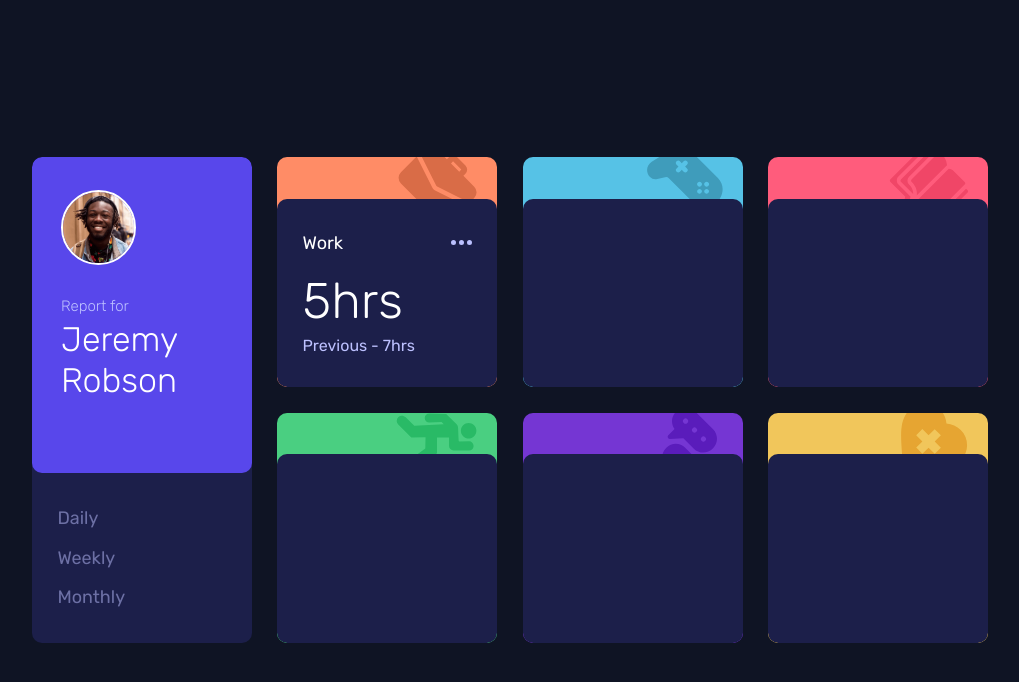
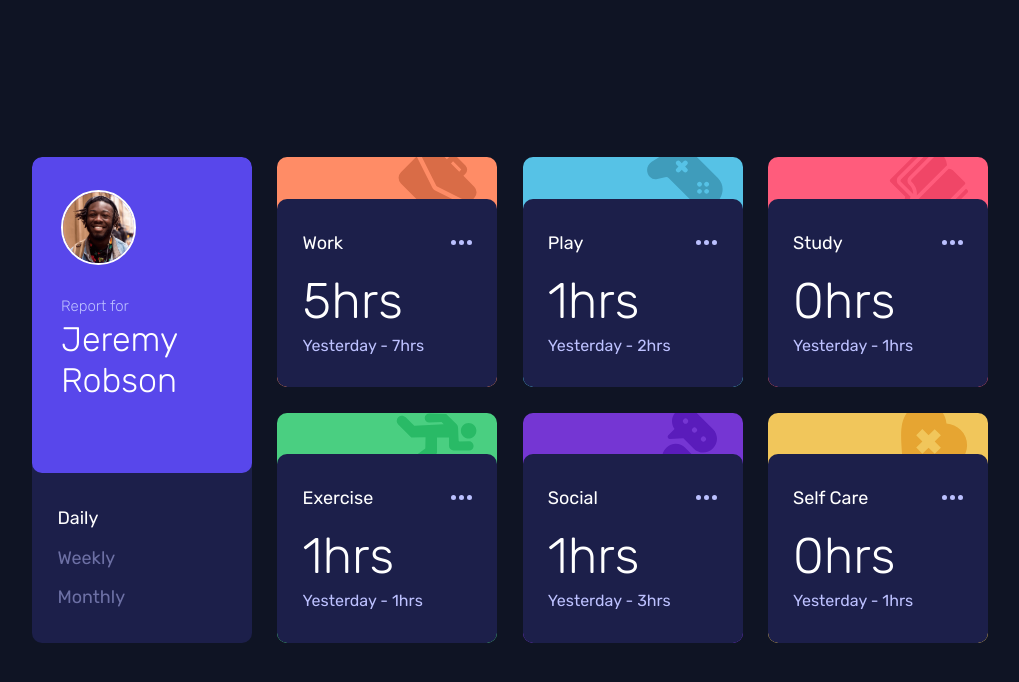
Before and after one commit to whiteknight-dev/Time-Tracking-Dashboard-FM, a plain HTML site: page index.html in a window 1280 px wide. Both pictures are taken after a click on the button "Daily". Shown: the whole page, without its empty margins (130-1149 px from the left). Drawn offline with Linux system fonts and the light colour scheme.

Commit message:
Render all data with JS and update Readme

```diff
--- a/index.html
+++ b/index.html
@@ -20,6 +20,7 @@
       rel="stylesheet"
     />
     <link rel="stylesheet" href="./style.css" />
+    <script src="./main.js" defer></script>
   </head>
   <body>
     <main class="grid">
@@ -34,47 +35,55 @@
           </div>
         </div>
         <div class="card__links">
-          <button>Daily</button>
-          <button>Weekly</button>
-          <button>Monthly</button>
+          <button id="daily" class="active">Daily</button>
+          <button id="weekly">Weekly</button>
+          <button id="monthly">Monthly</button>
         </div>
       </article>
       <article class="card card--work">
-        <img class="card__img" src="./images/icon-work.svg" alt="briefcase" />
+        <img
+          class="card__img"
+          src="./images/icon-work.svg"
+          alt="briefcase icon"
+        />
         <div class="card__layout">
           <div class="card__title">
-            <p>Work</p>
+            <p></p>
             <img src="./images/icon-ellipsis.svg" alt="" />
           </div>
           <div class="card__description">
-            <p>5hrs</p>
-            <p>Previous - 7hrs</p>
+            <p class="description__current"></p>
+            <p class="description__previous"></p>
           </div>
         </div>
       </article>
       <article class="card card--play">
-        <img class="card__img" src="./images/icon-play.svg" alt="briefcase" />
+        <img
+          class="card__img"
+          src="./images/icon-play.svg"
+          alt="gamepad icon"
+        />
         <div class="card__layout">
           <div class="card__title">
             <p></p>
-            <p></p>
+            <img src="./images/icon-ellipsis.svg" alt="" />
           </div>
           <div class="card__description">
-            <p></p>
-            <p></p>
+            <p class="description__current"></p>
+            <p class="description__previous"></p>
           </div>
         </div>
       </article>
       <article class="card card--study">
-        <img class="card__img" src="./images/icon-study.svg" alt="briefcase" />
+        <img class="card__img" src="./images/icon-study.svg" alt="book icon" />
         <div class="card__layout">
           <div class="card__title">
             <p></p>
-            <p></p>
+            <img src="./images/icon-ellipsis.svg" alt="" />
           </div>
           <div class="card__description">
-            <p></p>
-            <p></p>
+            <p class="description__current"></p>
+            <p class="description__previous"></p>
           </div>
         </div>
       </article>
@@ -82,29 +91,33 @@
         <img
           class="card__img"
           src="./images/icon-exercise.svg"
-          alt="briefcase"
+          alt="body icon"
         />
         <div class="card__layout">
           <div class="card__title">
             <p></p>
-            <p></p>
+            <img src="./images/icon-ellipsis.svg" alt="" />
           </div>
-          <div class="card__description">
-            <p></p>
-            <p></p>
+          <div class="card__description" data-card="W">
+            <p class="description__current"></p>
+            <p class="description__previous"></p>
           </div>
         </div>
       </article>
       <article class="card card--social">
-        <img class="card__img" src="./images/icon-social.svg" alt="briefcase" />
+        <img
+          class="card__img"
+          src="./images/icon-social.svg"
+          alt="chat bubble icon"
+        />
         <div class="card__layout">
           <div class="card__title">
             <p></p>
-            <p></p>
+            <img src="./images/icon-ellipsis.svg" alt="" />
           </div>
           <div class="card__description">
-            <p></p>
-            <p></p>
+            <p class="description__current"></p>
+            <p class="description__previous"></p>
           </div>
         </div>
       </article>
@@ -112,16 +125,16 @@
         <img
           class="card__img"
           src="./images/icon-self-care.svg"
-          alt="briefcase"
+          alt="health heart icon"
         />
         <div class="card__layout">
           <div class="card__title">
             <p></p>
-            <p></p>
+            <img src="./images/icon-ellipsis.svg" alt="" />
           </div>
           <div class="card__description">
-            <p></p>
-            <p></p>
+            <p class="description__current"></p>
+            <p class="description__previous"></p>
           </div>
         </div>
       </article>
--- /dev/null
+++ b/main.js
@@ -0,0 +1,58 @@
+const dailyButton = document.querySelector("#daily");
+const weeklyButton = document.querySelector("#weekly");
+const monthlyButton = document.querySelector("#monthly");
+
+async function getAllCards() {
+  const response = await fetch("./data.json");
+  const cards = await response.json();
+
+  if (!cards) return;
+
+  return cards;
+}
+
+function renderCards(cards, timeframe) {
+  cards.forEach((card) => {
+    const { title, timeframes } = card;
+    const cardClass = "card--" + title.split(" ").join("").toLowerCase();
+
+    const titleElement = document.querySelector(`.${cardClass} .card__title p`);
+    titleElement.textContent = title;
+
+    const descriptionCurrentElement = document.querySelector(
+      `.${cardClass} .card__description .description__current`
+    );
+    descriptionCurrentElement.textContent =
+      timeframes[timeframe].current + "hrs";
+
+    const descriptionPreviousElement = document.querySelector(
+      `.${cardClass} .card__description .description__previous`
+    );
+
+    let previousDescription;
+    if (timeframe === "daily") previousDescription = "Yesterday - ";
+    else if (timeframe === "weekly") previousDescription = "Last Week - ";
+    else previousDescription = "Last Month - ";
+    descriptionPreviousElement.textContent =
+      previousDescription + timeframes[timeframe].previous + "hrs";
+  });
+}
+
+async function handleListener(event) {
+  const cards = await getAllCards();
+
+  const value = event.target.textContent.toLowerCase();
+  renderCards(cards, value);
+
+  dailyButton.className = "";
+  weeklyButton.className = "";
+  monthlyButton.className = "";
+
+  event.target.classList.add("active");
+}
+
+dailyButton.addEventListener("click", handleListener);
+weeklyButton.addEventListener("click", handleListener);
+monthlyButton.addEventListener("click", handleListener);
+
+getAllCards().then((res) => renderCards(res, "daily"));
--- a/style.css
+++ b/style.css
@@ -42,10 +42,6 @@ body {
 img {
   display: block;
   max-width: 100%;
-}
-
-.active {
-  color: var(--White);
 }
 
 .grid {
@@ -127,6 +123,11 @@ img {
 
 .card__links button:hover {
   color: #fff;
+  opacity: 1;
+}
+
+.card__links .active {
+  color: var(--White);
   opacity: 1;
 }
 
```
Also changed, not shown: images/preview.jpg (added), 1 other file.
